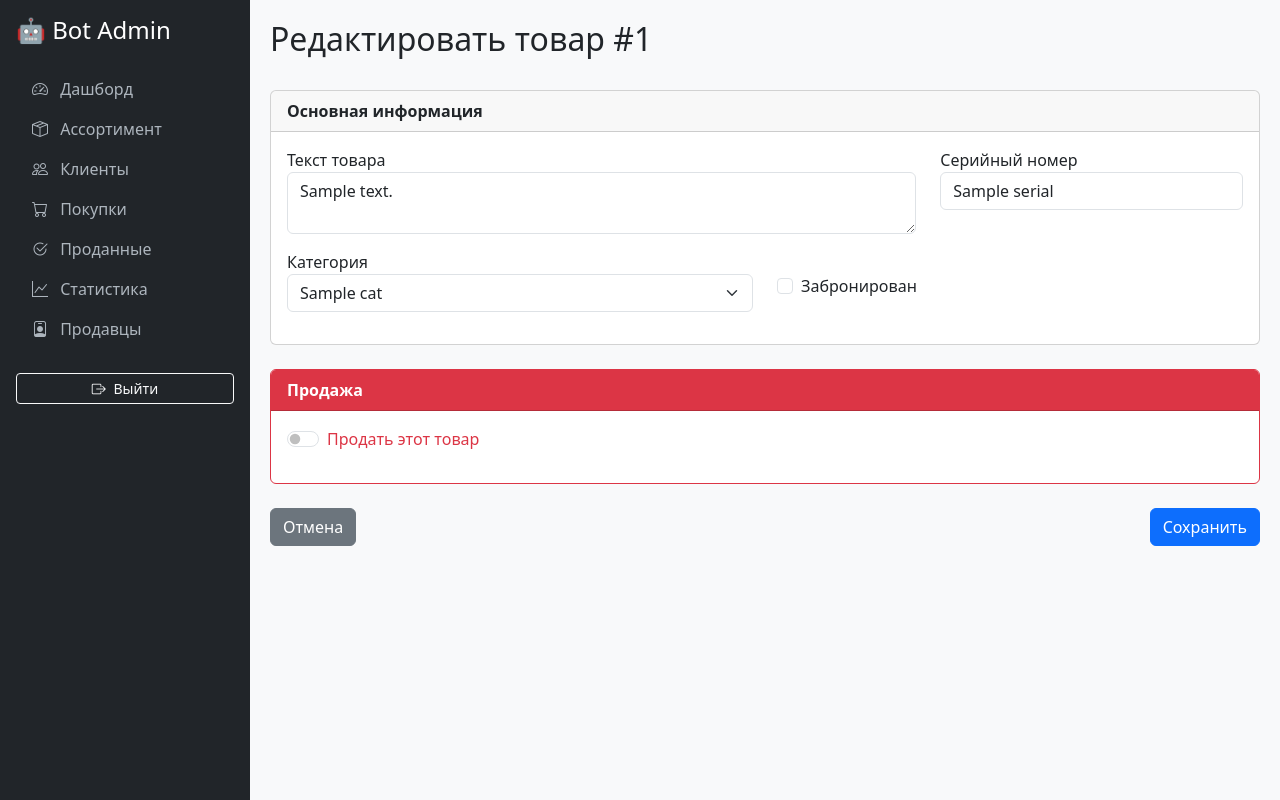
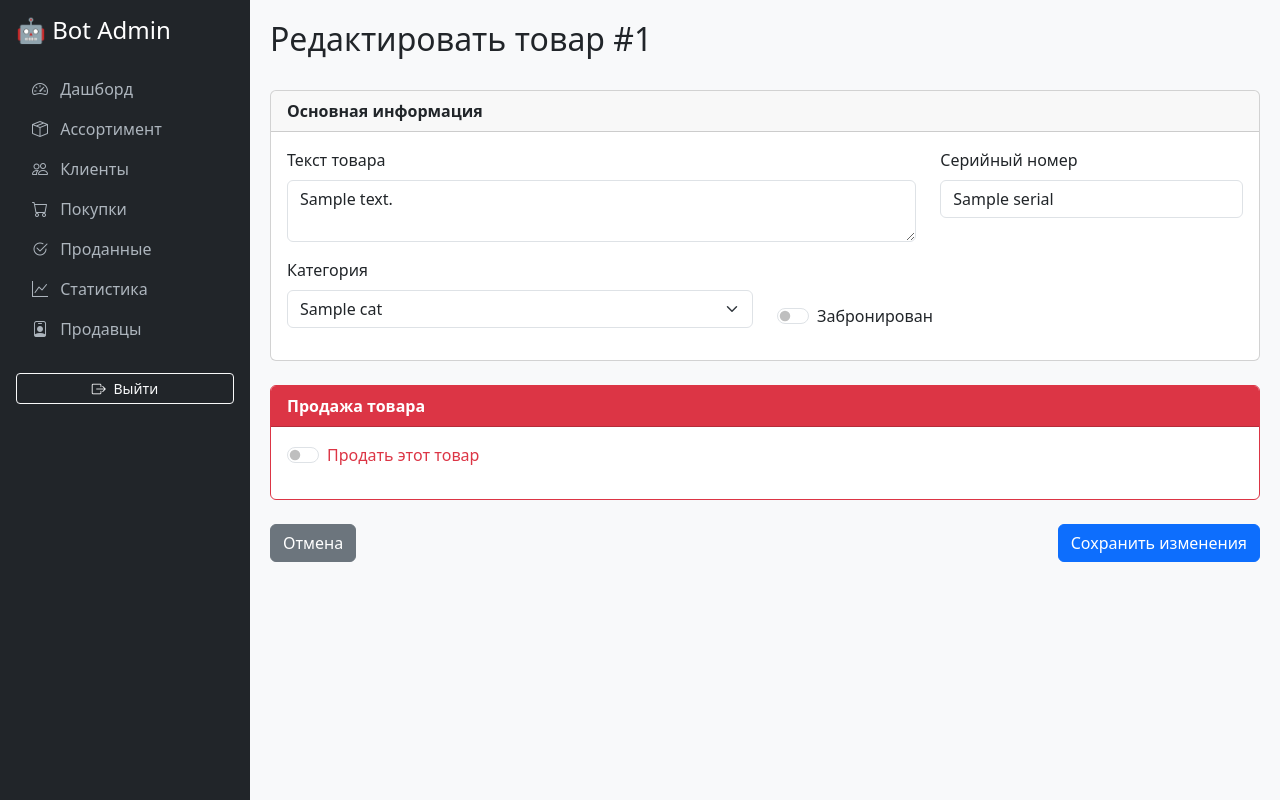
Before and after one commit to NextApple-Bot/telegram-bot-refactoring-27, a Python web app: template web_admin/templates/assortment_edit_item.html in a window 1280 px wide. Run offline with Jinja, Linux system fonts and the light colour scheme; the template is opened without the code that fills it: most values are stand-ins (such as "Sample title", 1, 10 or a date in 2020).

Commit message:
Update assortment_edit_item.html

```diff
--- a/web_admin/templates/assortment_edit_item.html
+++ b/web_admin/templates/assortment_edit_item.html
@@ -5,18 +5,20 @@
 {% block content %}
 <form method="post" action="/admin/assortment/edit/{{ item.id }}">
     <div class="card mb-4">
-        <div class="card-header"><strong>Основная информация</strong></div>
+        <div class="card-header">
+            <strong>Основная информация</strong>
+        </div>
         <div class="card-body">
             <div class="row">
                 <div class="col-md-8">
                     <div class="mb-3">
-                        <label>Текст товара</label>
+                        <label class="form-label">Текст товара</label>
                         <textarea name="text" class="form-control" rows="2" required>{{ item.text }}</textarea>
                     </div>
                 </div>
                 <div class="col-md-4">
                     <div class="mb-3">
-                        <label>Серийный номер</label>
+                        <label class="form-label">Серийный номер</label>
                         <input type="text" name="serial" class="form-control" value="{{ item.serial or '' }}">
                     </div>
                 </div>
@@ -25,7 +27,7 @@
             <div class="row">
                 <div class="col-md-6">
                     <div class="mb-3">
-                        <label>Категория</label>
+                        <label class="form-label">Категория</label>
                         <select name="category_id" class="form-select">
                             {% for cat in categories %}
                                 <option value="{{ cat.id }}" {% if cat.id == item.category_id %}selected{% endif %}>
@@ -35,8 +37,8 @@
                         </select>
                     </div>
                 </div>
-                <div class="col-md-6">
-                    <div class="form-check mt-4">
+                <div class="col-md-6 d-flex align-items-end">
+                    <div class="form-check form-switch mb-3">
                         <input class="form-check-input" type="checkbox" name="is_booked" value="true"
                                {% if item.is_booked %}checked{% endif %}>
                         <label class="form-check-label">Забронирован</label>
@@ -49,30 +51,32 @@
     <!-- Блок продажи -->
     <div class="card border-danger mb-4">
         <div class="card-header bg-danger text-white">
-            <strong>Продажа</strong>
+            <strong>Продажа товара</strong>
         </div>
         <div class="card-body">
             <div class="form-check form-switch mb-3">
-                <input class="form-check-input" type="checkbox" name="is_sold" id="sellToggle">
-                <label class="form-check-label text-danger">Продать этот товар</label>
+                <input class="form-check-input" type="checkbox" name="is_sold" value="true" id="isSoldCheck">
+                <label class="form-check-label text-danger" for="isSoldCheck">
+                    Продать этот товар
+                </label>
             </div>
 
-            <div id="saleBlock" style="display:none;">
-                <div class="row">
+            <div id="saleFields" style="display: none;">
+                <div class="row g-3">
                     <div class="col-md-3">
-                        <label>Стоимость</label>
+                        <label class="form-label">Стоимость</label>
                         <input type="number" step="0.01" name="sale_price" class="form-control">
                     </div>
                     <div class="col-md-3">
-                        <label>П/О</label>
+                        <label class="form-label">П/О</label>
                         <input type="number" step="0.01" name="sale_prepayment" class="form-control">
                     </div>
                     <div class="col-md-3">
-                        <label>Сумма оплаты</label>
+                        <label class="form-label">Сумма оплаты</label>
                         <input type="number" step="0.01" name="sale_payment_amount" class="form-control">
                     </div>
                     <div class="col-md-3">
-                        <label>Способ оплаты</label>
+                        <label class="form-label">Способ оплаты</label>
                         <select name="sale_payment_type" class="form-select">
                             <option value="cash">Наличные</option>
                             <option value="terminal">Терминал</option>
@@ -83,19 +87,24 @@
                         </select>
                     </div>
                 </div>
+
+                <!-- Здесь можно расширить поля под клиента, бонус, аксессуары -->
+                <div class="mt-3">
+                    <small class="text-muted">Полная форма продажи с клиентом и аксессуарами доступна в расширенной версии.</small>
+                </div>
             </div>
         </div>
     </div>
 
     <div class="d-flex justify-content-between">
         <a href="/admin/assortment" class="btn btn-secondary">Отмена</a>
-        <button type="submit" class="btn btn-primary">Сохранить</button>
+        <button type="submit" class="btn btn-primary">Сохранить изменения</button>
     </div>
 </form>
 
 <script>
-document.getElementById('sellToggle').addEventListener('change', function() {
-    document.getElementById('saleBlock').style.display = this.checked ? 'block' : 'none';
+document.getElementById('isSoldCheck').addEventListener('change', function() {
+    document.getElementById('saleFields').style.display = this.checked ? 'block' : 'none';
 });
 </script>
 {% endblock %}
```
